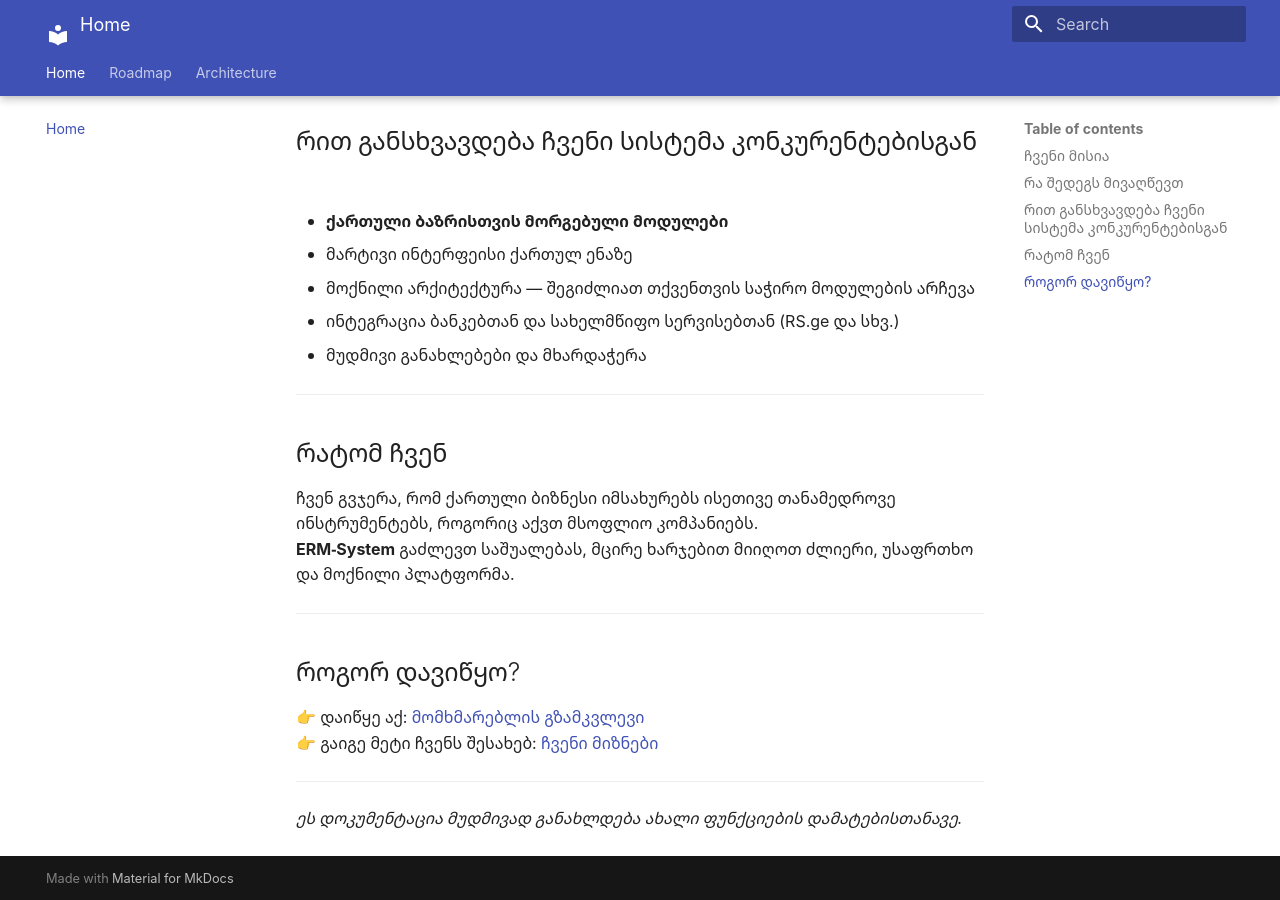
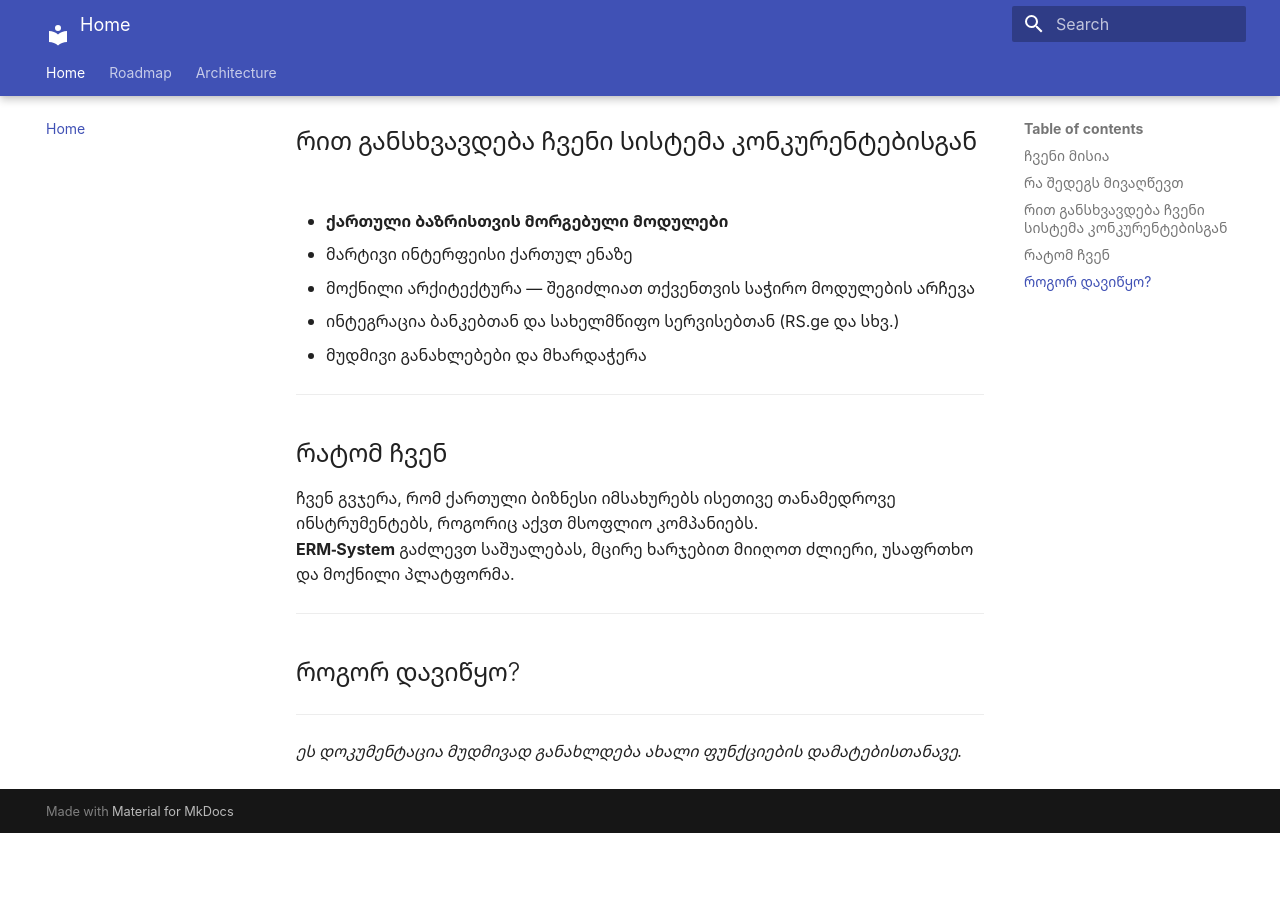
Before and after one commit to Ministra1978/ERM-System, an MkDocs documentation site: the page built from docs/index.md, in a window 1280 px wide and 900 px high, scrolled down 1264 px. Built offline with MkDocs 1.6.1 and Material for MkDocs 9.7.7, drawn with Linux system fonts in a browser that asks for light colours; after the commit the page ends 2097 px from its top, so only the background shows below that.

Commit message:
vault backup: 2025-09-09 17:35:50

```diff
--- a/docs/index.md
+++ b/docs/index.md
@@ -53,8 +53,6 @@
 ---
 
 ## როგორ დავიწყო?
-👉 დაიწყე აქ: [მომხმარებლის გზამკვლევი](user-guide/intro.md)
-👉 გაიგე მეტი ჩვენს შესახებ: [ჩვენი მიზნები](about/goals.md)
 
 ---
 
```
Also changed, not shown: 1 other file.
